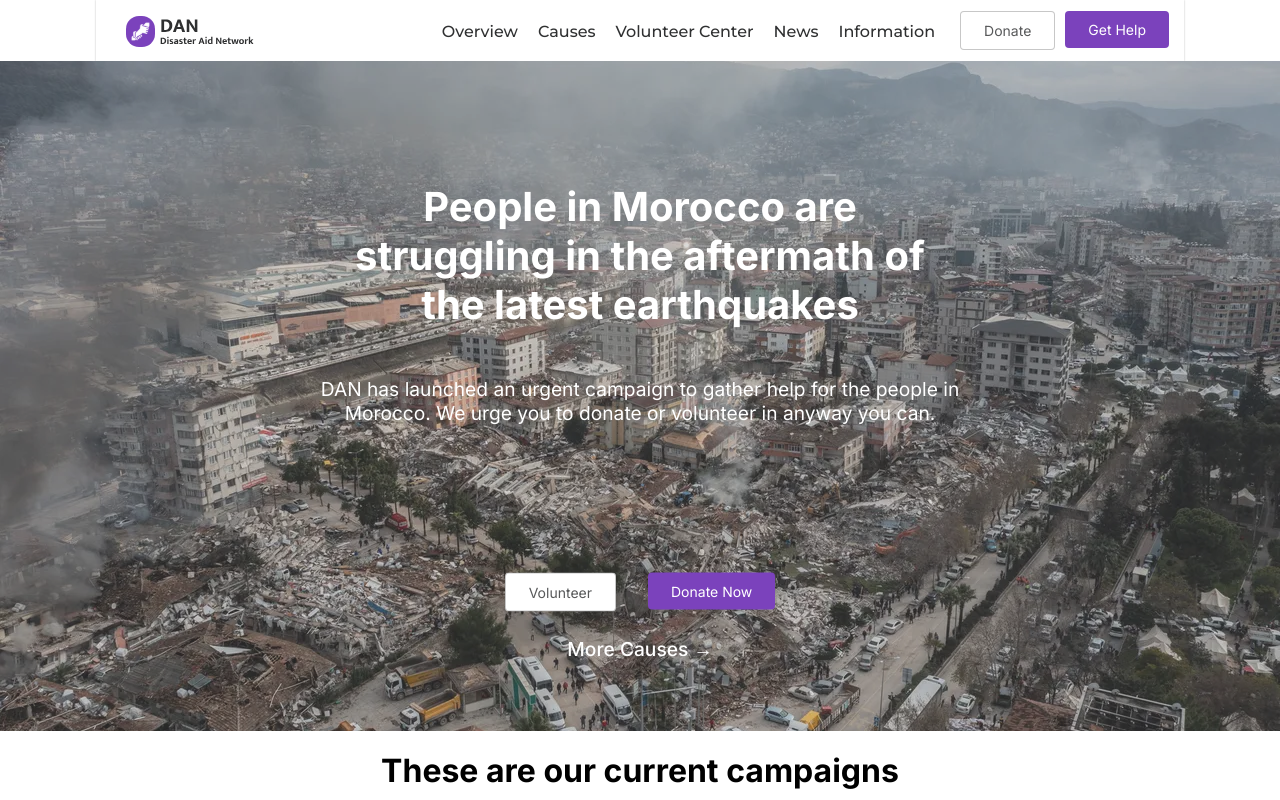
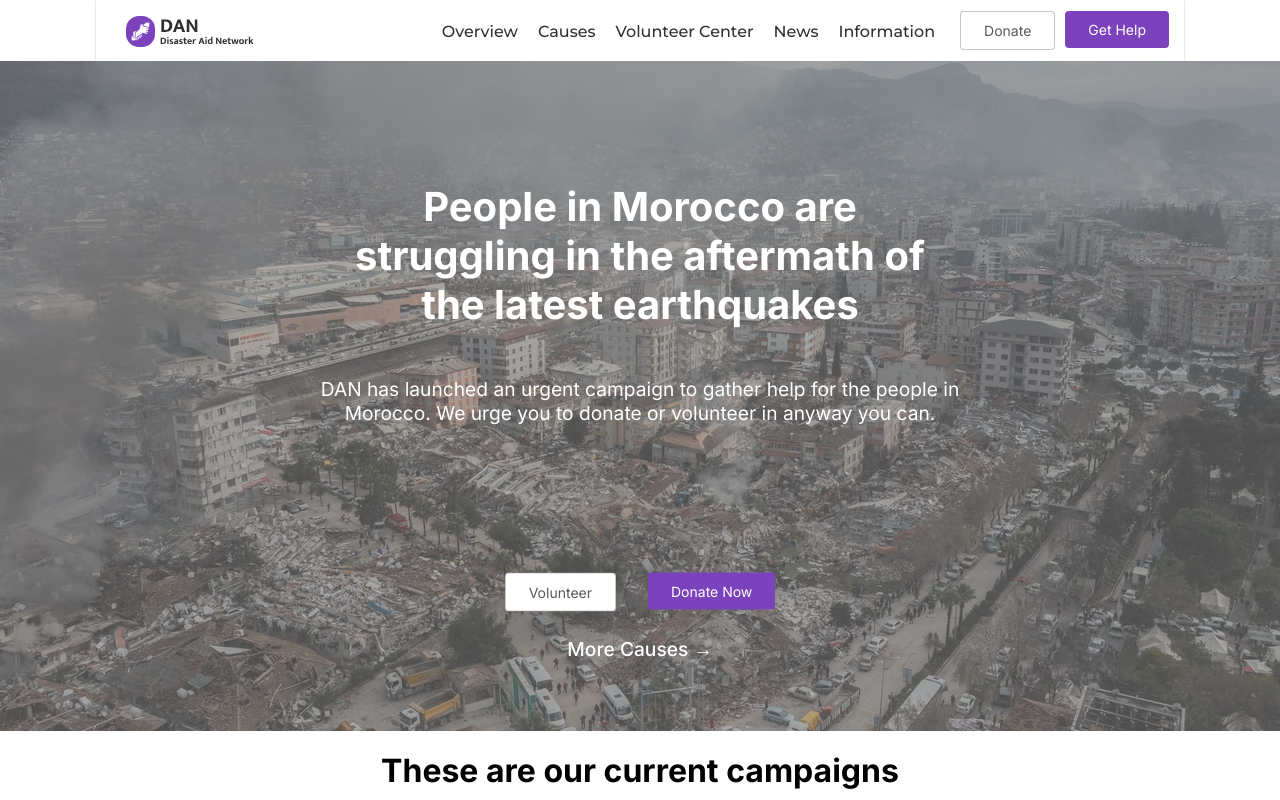
Before and after one commit to omar6627m/DAN-Frontend, an Angular app in the folder ND/: page /home in a window 1280 px wide. Shown: the top 800 px of the page. Built offline with nearby package versions, Linux system fonts and the light colour scheme.

Commit message:
updated contrast on background image

```diff
--- a/ND/src/app/components/hero/hero.component.scss
+++ b/ND/src/app/components/hero/hero.component.scss
@@ -16,7 +16,7 @@
         width: 100%;
         height: 100%;
         object-fit: cover; // Adjust the object-fit property based on your layout needs
-        filter: contrast(70%); // Adjust the contrast value (e.g., 80% for lower contrast)
+        filter: contrast(40%); // Adjust the contrast value (e.g., 80% for lower contrast)
 
       }
     }
```
